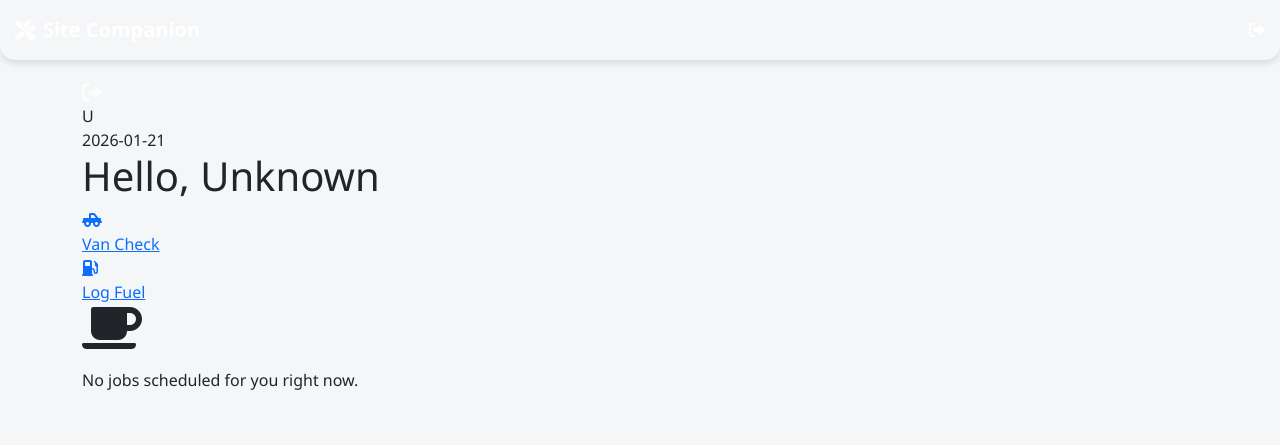
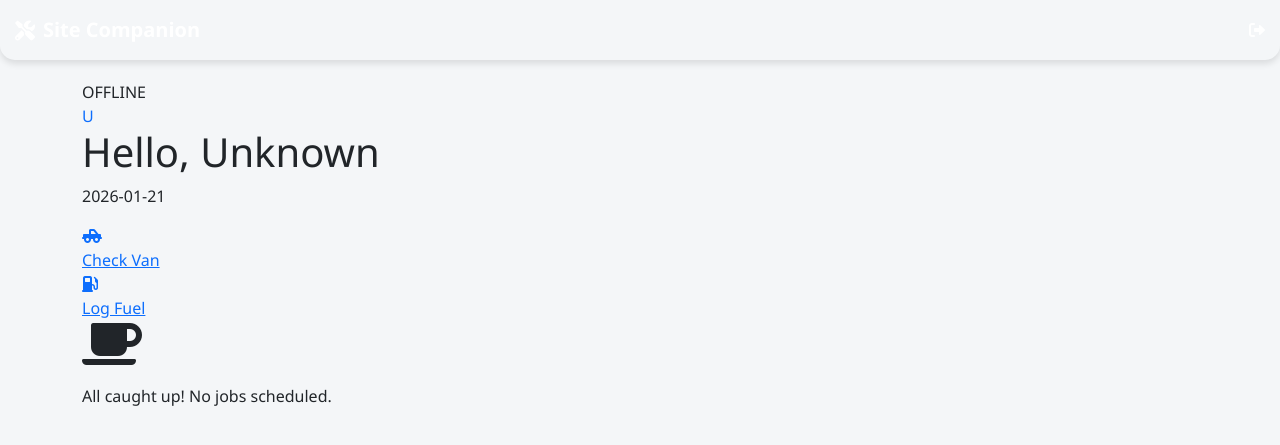
Before and after one commit to DruganGroup/DruganGroup-Website, a Flask app: page /site-hub in a window 1280 px wide. Shown: the top 445 px of the page. Run offline with Flask 3, Linux system fonts and the light colour scheme; the visitor is signed in with stand-in values (Sample User, id 1); data that the repository does not hold is empty; some libraries are stand-ins or nearby versions.

Commit message:
Update site_dashboard.html

```diff
--- a/templates/site/site_dashboard.html
+++ b/templates/site/site_dashboard.html
@@ -3,179 +3,273 @@
 {% block title %}Hub | Business Better{% endblock %}
 
 {% block head %}
+<link href="https://fonts.googleapis.com/css2?family=Inter:wght@400;600;800&display=swap" rel="stylesheet">
+
 <style>
-    /* 1. Global Reset & Premium Background */
+    /* --- 1. CORE LAYOUT --- */
     body {
-        background-color: #f0f2f5 !important;
-        font-family: -apple-system, BlinkMacSystemFont, "Segoe UI", Roboto, Helvetica, Arial, sans-serif;
+        background-color: #f2f4f8 !important; /* Premium light grey */
+        font-family: 'Inter', sans-serif !important;
+        padding-top: 0 !important;
+        margin: 0 !important;
     }
-    .brand-header { display: none !important; } /* Hide old header */
+
+    /* Hide the old header to use our custom modern one */
+    .brand-header { display: none !important; }
     .container { max-width: 100% !important; padding: 0 !important; }
 
-    /* 2. Modern Header Block */
-    .hub-header {
-        background: #111; /* Sharp Black */
+    /* --- 2. HEADER SECTION --- */
+    .dashboard-header {
+        background: linear-gradient(145deg, #1a1a1a, #000000);
         color: white;
-        padding: 40px 20px 80px 20px; /* Deep padding for overlap */
-        border-bottom-left-radius: 24px;
-        border-bottom-right-radius: 24px;
+        padding: 50px 25px 80px 25px; /* Extra bottom padding for tile overlap */
+        border-bottom-left-radius: 30px;
+        border-bottom-right-radius: 30px;
         position: relative;
-        box-shadow: 0 4px 20px rgba(0,0,0,0.4);
+        box-shadow: 0 10px 30px rgba(0,0,0,0.3);
+        z-index: 1;
     }
-    .user-row {
-        display: flex; justify-content: space-between; align-items: center;
-        margin-bottom: 10px;
+
+    .header-top {
+        display: flex;
+        justify-content: space-between;
+        align-items: center;
+        margin-bottom: 20px;
     }
-    .avatar {
-        width: 48px; height: 48px;
-        background: #C5A059; /* Gold */
+
+    .status-pill {
+        background: rgba(255, 255, 255, 0.15);
+        backdrop-filter: blur(10px);
+        padding: 6px 14px;
+        border-radius: 20px;
+        font-size: 0.75rem;
+        font-weight: 700;
+        text-transform: uppercase;
+        letter-spacing: 1px;
+        display: inline-flex;
+        align-items: center;
+        border: 1px solid rgba(255,255,255,0.2);
+    }
+
+    .status-dot {
+        width: 8px; height: 8px; border-radius: 50%;
+        margin-right: 8px;
+    }
+    .dot-green { background-color: #00e676; box-shadow: 0 0 10px #00e676; }
+    .dot-grey { background-color: #9e9e9e; }
+
+    .user-avatar {
+        width: 45px; height: 45px;
+        background: #C5A059; /* Brand Gold */
         color: #000;
-        font-weight: 800;
         border-radius: 12px;
         display: flex; align-items: center; justify-content: center;
+        font-weight: 800;
         font-size: 1.2rem;
+        box-shadow: 0 5px 15px rgba(197, 160, 89, 0.4);
     }
-    .date-display { font-size: 0.85rem; opacity: 0.6; text-transform: uppercase; letter-spacing: 1px; font-weight: 600; }
-    .greeting { font-size: 1.8rem; font-weight: 800; margin: 0; letter-spacing: -0.5px; }
 
-    /* 3. Action Grid (Overlapping Buttons) */
-    .quick-actions {
-        display: grid; grid-template-columns: 1fr 1fr; gap: 15px;
+    .greeting-title { font-size: 1.8rem; font-weight: 800; margin: 0; }
+    .date-subtitle { opacity: 0.6; font-size: 0.9rem; font-weight: 500; margin-top: 5px; }
+
+    /* --- 3. ACTION TILES (The "Box" Look) --- */
+    .tiles-grid {
+        display: grid;
+        grid-template-columns: 1fr 1fr; /* Two columns */
+        gap: 15px;
         padding: 0 20px;
-        margin-top: -50px; /* Overlaps header */
-        margin-bottom: 25px;
-        position: relative; z-index: 10;
+        margin-top: -50px; /* Pull up to overlap header */
+        position: relative;
+        z-index: 10;
+        margin-bottom: 30px;
     }
-    .action-btn {
-        background: white;
-        padding: 20px;
-        border-radius: 16px;
+
+    .tile-card {
+        background: #ffffff;
+        border-radius: 20px;
+        padding: 25px 15px;
         text-align: center;
         text-decoration: none;
         color: #333;
-        box-shadow: 0 10px 30px rgba(0,0,0,0.08);
-        border: 1px solid rgba(0,0,0,0.05);
-        transition: transform 0.1s;
+        box-shadow: 0 15px 35px rgba(0,0,0,0.08); /* Deep shadow */
+        transition: transform 0.1s ease;
+        border: 1px solid rgba(255,255,255,0.5);
     }
-    .action-btn:active { transform: scale(0.96); }
-    .action-icon {
-        font-size: 1.5rem; margin-bottom: 8px;
+    .tile-card:active { transform: scale(0.96); }
+
+    .tile-icon {
+        font-size: 1.8rem;
+        margin-bottom: 10px;
         color: #C5A059;
     }
-    .action-text { font-weight: 700; font-size: 0.95rem; }
-
-    /* 4. The Job Stream (Distinct Cards) */
-    .stream-container { padding: 0 20px 60px 20px; }
-
-    .day-header {
-        font-size: 0.85rem; font-weight: 800;
-        color: #888; text-transform: uppercase;
-        margin: 25px 0 10px 5px; letter-spacing: 0.5px;
+    .tile-text {
+        font-weight: 700;
+        font-size: 0.95rem;
+        display: block;
     }
 
+    /* --- 4. JOB LIST (Clean Boxes) --- */
+    .job-stream { padding: 0 20px 60px 20px; }
+
+    .date-separator {
+        display: flex; align-items: center;
+        margin: 25px 0 15px 0;
+    }
+    .date-separator span {
+        font-size: 0.8rem; font-weight: 800;
+        color: #888; text-transform: uppercase;
+        letter-spacing: 1px;
+        background: #f2f4f8;
+        padding-right: 10px;
+    }
+    .date-line { flex-grow: 1; height: 1px; background: #ddd; }
+
+    /* The Job Card */
     .job-card {
-        background: white;
-        border-radius: 16px;
+        display: block;
+        background: #ffffff;
+        border-radius: 18px;
         padding: 20px;
-        margin-bottom: 15px;
-        box-shadow: 0 4px 6px rgba(0,0,0,0.04);
-        border-left: 6px solid transparent;
-        text-decoration: none; display: block;
+        margin-bottom: 16px;
+        box-shadow: 0 4px 10px rgba(0,0,0,0.03); /* Subtle float */
+        border: 1px solid rgba(0,0,0,0.04);
+        text-decoration: none;
         color: inherit;
+        position: relative;
+        overflow: hidden;
     }
-    .job-card:active { background: #f9f9f9; }
+    .job-card:active { background-color: #fafafa; transform: scale(0.99); }
 
-    /* Status Colors */
-    .status-InProgress { border-left-color: #f59e0b; } /* Amber */
-    .status-Completed { border-left-color: #10b981; } /* Green */
-    .status-Scheduled { border-left-color: #3b82f6; } /* Blue */
+    /* Status Indicators (Left Border Strip) */
+    .status-strip {
+        position: absolute; left: 0; top: 0; bottom: 0; width: 6px;
+    }
+    .strip-InProgress { background: #f59e0b; } /* Amber */
+    .strip-Completed { background: #10b981; } /* Green */
+    .strip-Scheduled { background: #3b82f6; } /* Blue */
+    .strip-Pending { background: #64748b; }   /* Grey */
 
-    .job-top { display: flex; justify-content: space-between; align-items: start; margin-bottom: 8px; }
+    .job-header {
+        display: flex; justify-content: space-between; align-items: start;
+        margin-bottom: 8px; padding-left: 10px;
+    }
     .client-name { font-size: 1.1rem; font-weight: 800; color: #111; }
-    .time-badge {
-        background: #f1f5f9; padding: 4px 8px;
-        border-radius: 6px; font-size: 0.8rem; font-weight: 600; color: #64748b;
+    .job-time {
+        background: #f3f4f6; color: #555;
+        font-size: 0.75rem; font-weight: 700;
+        padding: 4px 8px; border-radius: 6px;
     }
 
-    .job-desc { color: #555; font-size: 0.95rem; margin-bottom: 12px; line-height: 1.4; }
+    .job-desc {
+        color: #666; font-size: 0.9rem; line-height: 1.4;
+        margin-bottom: 12px; padding-left: 10px;
+        display: -webkit-box; -webkit-line-clamp: 2; -webkit-box-orient: vertical; overflow: hidden;
+    }
 
-    .job-footer {
+    .job-location {
         display: flex; align-items: center; gap: 8px;
         font-size: 0.85rem; color: #888; font-weight: 500;
-        border-top: 1px solid #eee; padding-top: 12px;
+        border-top: 1px solid #f0f0f0;
+        padding-top: 10px; padding-left: 10px;
     }
 
     /* Empty State */
-    .empty-box {
-        text-align: center; padding: 60px 20px;
-        color: #aaa;
-    }
+    .empty-state { text-align: center; padding: 40px; color: #aaa; }
+
 </style>
 {% endblock %}
 
 {% block content %}
 
-    <div class="hub-header">
-        <div class="user-row">
-            <a href="/logout" style="color:white; opacity:0.7;"><i class="fas fa-sign-out-alt fa-lg"></i></a>
-            <div class="avatar">{{ staff_name[0] }}</div>
+    <header class="dashboard-header">
+        <div class="header-top">
+            <div class="status-pill">
+                {% if active_job %}
+                    <span class="status-dot dot-green"></span> <span>ON JOB</span>
+                {% elif is_at_work %}
+                    <span class="status-dot dot-green"></span> <span>ONLINE</span>
+                {% else %}
+                    <span class="status-dot dot-grey"></span> <span>OFFLINE</span>
+                {% endif %}
+            </div>
+
+            <a href="/logout" class="text-decoration-none">
+                <div class="user-avatar">{{ staff_name[0] }}</div>
+            </a>
         </div>
-        <div class="date-display">{{ now_ymd }}</div>
-        <h1 class="greeting">Hello, {{ staff_name.split(' ')[0] }}</h1>
-    </div>
 
-    <div class="quick-actions">
-        <a href="/site/van-check" class="action-btn">
-            <div class="action-icon"><i class="fas fa-truck-pickup"></i></div>
-            <div class="action-text">Van Check</div>
+        <div class="greeting-block">
+            <h1 class="greeting-title">Hello, {{ staff_name.split(' ')[0] }}</h1>
+            <p class="date-subtitle">{{ now_ymd }}</p>
+        </div>
+    </header>
+
+    <div class="tiles-grid">
+        <a href="/site/van-check" class="tile-card">
+            <div class="tile-icon"><i class="fas fa-truck-pickup"></i></div>
+            <span class="tile-text">Check Van</span>
         </a>
-        <a href="/site/log-fuel" class="action-btn">
-            <div class="action-icon"><i class="fas fa-gas-pump"></i></div>
-            <div class="action-text">Log Fuel</div>
+        <a href="/site/log-fuel" class="tile-card">
+            <div class="tile-icon"><i class="fas fa-gas-pump"></i></div>
+            <span class="tile-text">Log Fuel</span>
         </a>
     </div>
 
-    <div class="stream-container">
+    <div class="job-stream">
 
         {% if jobs %}
             {% set ns = namespace(last_date=None) %}
 
             {% for job in jobs %}
 
-                {# DETERMINE DISPLAY DATE #}
+                {# LOGIC: Determine Date Label #}
                 {% if job.raw_date %}
                     {% set compare_date = job.raw_date %}
-                    {% set display_text = 'Today' if compare_date == now_ymd else job.display_date %}
+                    {% set display_text = 'TODAY' if compare_date == now_ymd else job.display_date %}
                 {% else %}
                     {% set compare_date = 'TBC' %}
-                    {% set display_text = 'Unscheduled Tasks' %}
+                    {% set display_text = 'UNSCHEDULED TASKS' %}
                 {% endif %}
 
-                {# RENDER HEADER IF DATE CHANGED #}
+                {# LOGIC: Render Date Header only when date changes #}
                 {% if ns.last_date != compare_date %}
-                    <div class="day-header">{{ display_text }}</div>
+                    <div class="date-separator">
+                        <span>{{ display_text }}</span>
+                        <div class="date-line"></div>
+                    </div>
                     {% set ns.last_date = compare_date %}
                 {% endif %}
 
-                <a href="/site/job/{{ job.id }}" class="job-card status-{{ job.status|replace(' ', '') }}">
-                    <div class="job-top">
+                <a href="/site/job/{{ job.id }}" class="job-card">
+                    <div class="status-strip strip-{{ job.status|replace(' ', '') }}"></div>
+
+                    <div class="job-header">
                         <div class="client-name">{{ job.client or 'Unknown Client' }}</div>
-                        <div class="time-badge">{{ job.start_time or '09:00' }}</div>
+                        <div class="job-time">
+                            {% if job.status == 'Completed' %}
+                                <i class="fas fa-check text-success"></i> DONE
+                            {% elif job.status == 'In Progress' %}
+                                <i class="fas fa-sync fa-spin text-warning"></i> ACTIVE
+                            {% else %}
+                                {{ job.start_time or '09:00' }}
+                            {% endif %}
+                        </div>
                     </div>
 
                     <div class="job-desc">{{ job.desc }}</div>
 
-                    <div class="job-footer">
+                    <div class="job-location">
                         <i class="fas fa-map-marker-alt text-danger"></i>
                         <span class="text-truncate">{{ job.address }}</span>
                     </div>
                 </a>
 
             {% endfor %}
+
         {% else %}
-            <div class="empty-box">
+            <div class="empty-state">
                 <i class="fas fa-coffee fa-3x mb-3"></i>
-                <p>No jobs scheduled for you right now.</p>
+                <p>All caught up! No jobs scheduled.</p>
             </div>
         {% endif %}
 
```
